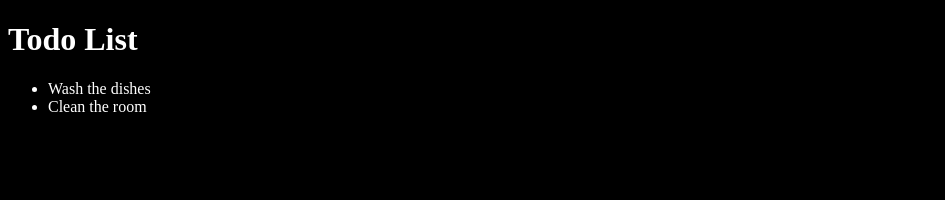
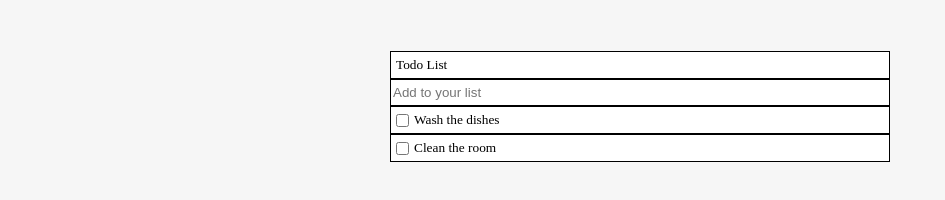
Before and after one commit to newhorizon-tech/todo, a website built with webpack: page src/index.html in a window 1280 px wide. Shown: the whole page, without its empty margins (0-945 px from the left). Built offline with nearby package versions, Linux system fonts and the light colour scheme.

Commit message:
Improve layout

```diff
--- a/src/index.html
+++ b/src/index.html
@@ -1,15 +1,21 @@
 <!DOCTYPE html>
 <html lang="en">
+
 <head>
   <meta charset="UTF-8">
   <meta name="viewport" content="width=device-width, initial-scale=1.0">
   <meta http-equiv="X-UA-Compatible" content="ie=edge">
   <title>Todo List</title>
 </head>
+
 <body>
-   <h1>Todo List</h1>
-   <ul id="list">
+  <ul id="main-box">
+    <li>Todo List</li>
+    <li id="todo-input"> <input type="text"  placeholder="Add to your list"> </li>
+      <div id="list">
 
-   </ul>
+      </div>
+  </ul>
 </body>
+
 </html>
--- a/src/index.js
+++ b/src/index.js
@@ -16,15 +16,22 @@ const task2 = {
   index: 2
 }
 
-tasks.push(task1,task2);
+tasks.push(task1, task2);
 
 const displayList = () => {
   const listElement = document.querySelector("#list");
   listElement.innerHTML = '';
   tasks.forEach((task) => {
-     const taskElement = document.createElement("li");
-     taskElement.textContent = task.description;
-     listElement.append(taskElement);
+    const taskElement = document.createElement("li");
+
+    const check = document.createElement("input");
+    check.type = "checkbox";
+
+    const desc = document.createElement("span")
+    desc.textContent = task.description;
+
+    taskElement.append(check, desc)
+    listElement.append(taskElement);
   })
 }
 
--- a/src/style.scss
+++ b/src/style.scss
@@ -1,6 +1,50 @@
-$custom-color: black;
+$custom-color: #f6f6f6;
+
+* {
+  margin: 0;
+  padding: 0;
+}
 
 html {
   background: $custom-color;
-  color: white;
 }
+
+h1 {
+  text-align: center;
+}
+
+#main-box {
+  background: white;
+  width: 500px;
+  border: 1px shadow;
+  margin: 4% auto;
+}
+
+ul {
+  list-style-type: none;
+  padding: 0;
+  margin: 0;
+}
+
+li {
+  font-size: smaller;
+  list-style-type: none;
+  border: 1px solid black;
+  padding: 5px 5px;
+  display: flex;
+  align-items: center;
+}
+
+#todo-input {
+  padding: 0;
+  input {
+    border: 0;
+    width: 496px;
+    height: 100%;
+    padding: 5px 0 5px 2px;
+  }
+}
+
+span {
+  margin-left: 5px;
+}
```
